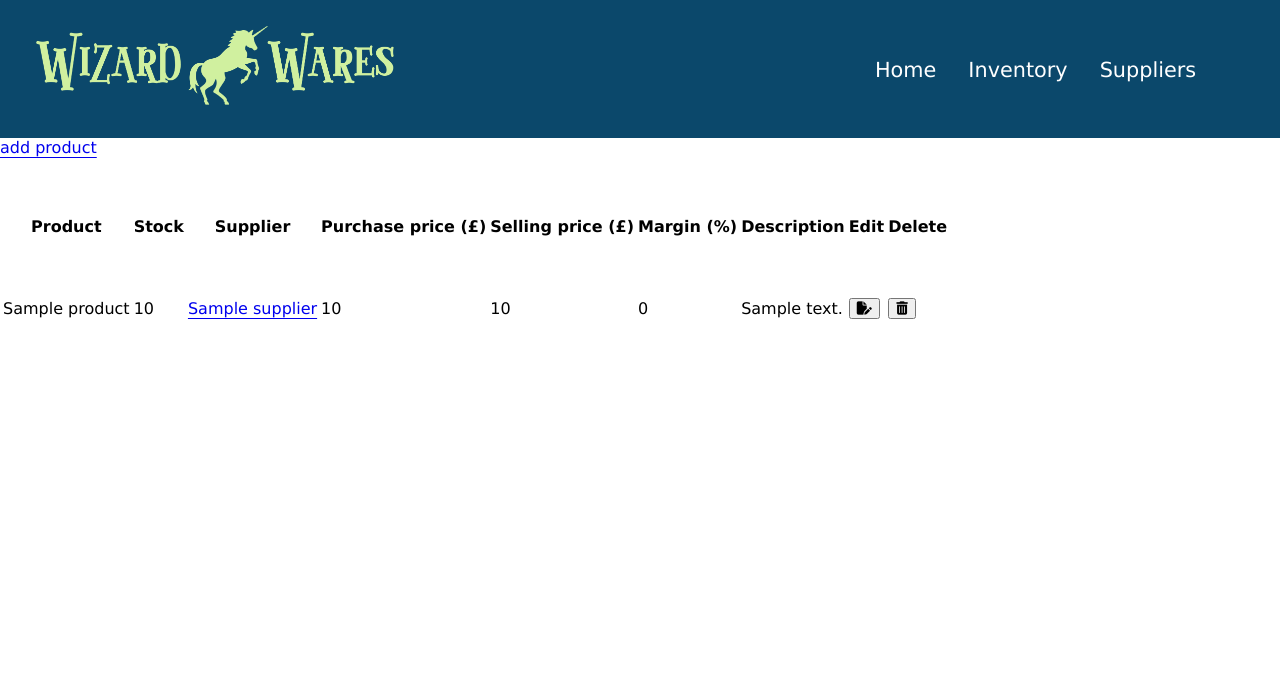
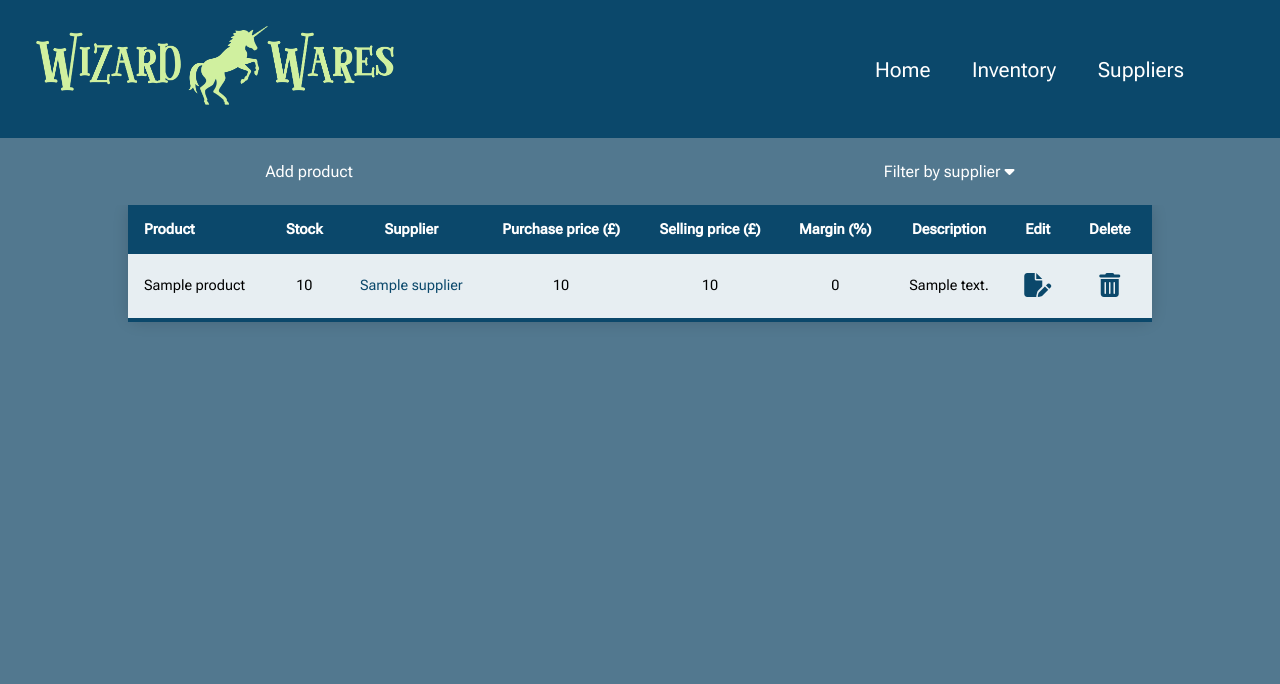
Before and after one commit to aurelija-93/python_app_shop_inventory, a Flask app: page /products in a window 1280 px wide. Shown: the top 684 px of the page. Run offline with Flask 3, Linux system fonts and the light colour scheme; a database or web service that is not in the repository returns one stand-in record (values such as "Sample title"); some libraries are stand-ins or nearby versions.

Commit message:
inventory styling finished

```diff
--- a/console.py
+++ b/console.py
@@ -83,7 +83,7 @@ product12 = Product(
     1, 20, 50, supplier4
     )
 product13 = Product(
-    "Peruvian Instand Darkness Powder",
+    "Peruvian Instant Darkness Powder",
     "Resistant to most muggle light sources.",
     12, 50, 150, supplier4
     )
--- a/static/style.css
+++ b/static/style.css
@@ -1,7 +1,8 @@
 body {
-  font-family: Verdana, Geneva, Tahoma, sans-serif; font-size: 16px;
+  font-family: 'Roboto Flex', Helvetica, Arial, sans-serif; font-size: 16px;
   margin: 0;
   width: 100%;
+  background-color: rgb(82, 120, 143);
 }
 
 .home-page {
@@ -35,7 +36,6 @@ body {
 
 .home-page-nav > li > a {
   font-size: 1.5rem;
-  font-family:Verdana, Geneva, Tahoma, sans-serif;
   color: #0B486B;
 }
 
@@ -90,6 +90,23 @@ a {
 
 .functions {
   display: flex;
+  justify-content: space-around;
+  padding: 0.5rem 0;
+}
+
+.functions > .add-product {
+  display: flex;
+  justify-content: center;
+}
+
+.functions > .add-product > a {
+  color: white;
+  text-decoration: none;
+  padding: 1rem 1.2rem;
+}
+
+.functions > div > a:hover {
+  text-decoration: underline;
 }
 
 /* The dropdown container */
@@ -104,22 +121,23 @@ a {
   border: none;
   outline: none;
   color: white;
-  padding: 14px 16px;
+  padding: 1rem 1.2rem;
   background-color: inherit;
   font-family: inherit; /* Important for vertical align on mobile phones */
   margin: 0; /* Important for vertical align on mobile phones */
 }
 
-/* Add a red background color to navbar links on hover */
+/* Add a background color to navbar links on hover */
 .navbar a:hover, .dropdown:hover .dropbtn {
-  background-color: red;
+  background-color: #CFF09E;
+  color: black;
 }
 
 /* Dropdown content (hidden by default) */
 .dropdown-content {
   display: none;
   position: absolute;
-  background-color: #f9f9f9;
+  background-color: #e7eef2;
   min-width: 160px;
   box-shadow: 0px 8px 16px 0px rgba(0,0,0,0.2);
   z-index: 1;
@@ -145,14 +163,84 @@ a {
   display: block;
 }
 
-tr {
-    height: 80px;
+.scroll {
+  height: 30rem;
+  overflow-y: scroll;
+  padding-right: 10%;
+  padding-left: 10%;
+}
+
+table {
+  table-layout: auto;
+  width: 100%;
+  border-collapse: collapse;
+  font-size: 0.9rem;
+  box-shadow: 0 0 1rem rgba(0, 0, 0, 0.15);
+  background-color: #d1dfe7;
+  border-radius: 10px;
+}
+
+thead > tr {
+  background-color: #0B486B;
+  color: white;
+  font-weight:200;
+}
+
+table th, table td {
+  padding: 1rem;
+}
+
+th:first-child {
+  text-align: left;
+}
+
+tbody > tr {
+  border-bottom: 1px solid #c0c5c8;
+}
+
+tbody > tr:last-of-type {
+  border-bottom: 4px solid #0B486B;
+}
+
+tbody > tr:nth-of-type(odd) {
+  background-color: #e7eef2;
+}
+
+td {
+  text-align: center;
+}
+
+td > a {
+  text-underline-offset: 10%;
+  color:#0B486B;
+  text-decoration: none;
+}
+
+td > a:hover {
+  text-decoration: underline;
+}
+
+td:first-child {
+  text-align: left;
+}
+
+td:nth-child(8) {
+  padding: 0;
+}
+
+.buttons {
+  width: 3rem;
+  height: 2rem;
+  font-size: x-large;
+  background-color: transparent;
+  border: none;
+  color: #0B486B;
 }
 
 .low-stock {
-  background-color: orange;
+  background-color: rgb(235, 221, 195);
 }
 
 .no-stock {
-  background-color: red;
+  background-color: rgb(229, 201, 201);
 }
--- a/templates/base.html
+++ b/templates/base.html
@@ -5,6 +5,9 @@
     <meta http-equiv="X-UA-Compatible" content="IE=edge">
     <meta name="viewport" content="width=device-width, initial-scale=1.0">
     <link rel="stylesheet" href="https://cdnjs.cloudflare.com/ajax/libs/font-awesome/6.4.0/css/all.min.css" crossorigin="anonymous">
+    <link rel="preconnect" href="https://fonts.googleapis.com">
+    <link rel="preconnect" href="https://fonts.gstatic.com" crossorigin="anonymous">
+    <link href="https://fonts.googleapis.com/css2?family=Roboto+Flex:wght@200;300;400;500&display=swap" rel="stylesheet">
     <link rel="stylesheet" href="{{ url_for('static', filename='style.css') }}">
     <title>Inventory Portal | WW</title>
 </head>
--- a/templates/products/index.html
+++ b/templates/products/index.html
@@ -2,7 +2,9 @@
 
 {% block content %}
     <header class="functions">
-        <a href="/products/new">add product</a>
+        <div class="add-product">
+            <a href="/products/new">Add product</a>
+        </div>
         <div class="dropdown">
             <button class="dropbtn">Filter by supplier
                 <i class="fa fa-caret-down"></i>
@@ -14,7 +16,9 @@
             </div>
         </div>
     </header>
+        <div class="scroll">
             <table>
+                <thead>
                     <tr>
                         <th>Product</th>
                         <th>Stock</th>
@@ -26,6 +30,8 @@
                         <th>Edit</th>
                         <th>Delete</th>
                     </tr>
+                </thead>
+                <tbody>
                     {% for product in products %}
                         {% if product.stock == 0 %}
                             <tr class="no-stock">
@@ -89,5 +95,7 @@
                             </tr>
                         {% endif %}
                     {% endfor %}
+                </tbody>
             </table>
+        </div>
 {% endblock content %}
--- a/templates/suppliers/index.html
+++ b/templates/suppliers/index.html
@@ -13,8 +13,8 @@
             <th>View products</th>
         </tr>
         {% for supplier in suppliers %}
-        <tr>
-            <td>{{ supplier.name }}</td>
+        <tr class="supplier">
+            <td >{{ supplier.name }}</td>
             <td>{{ supplier.phone }}</td>
             <td>{{ supplier.email }}</td>
             <td>
```
Lines whose indentation alone changed are shown as unchanged.
